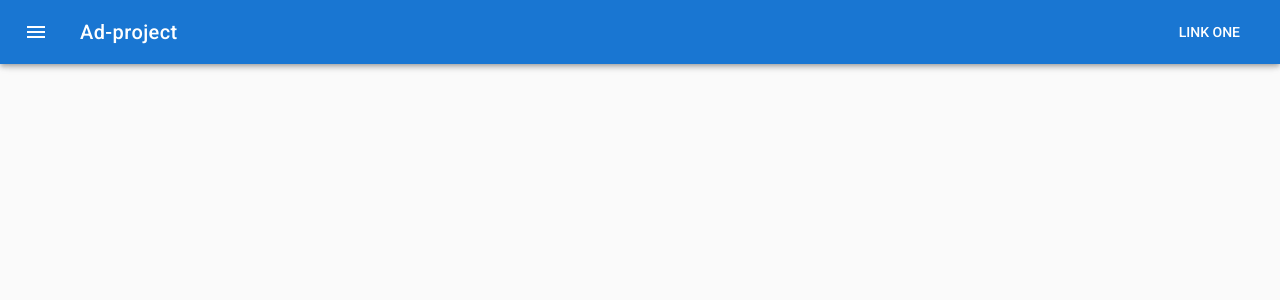
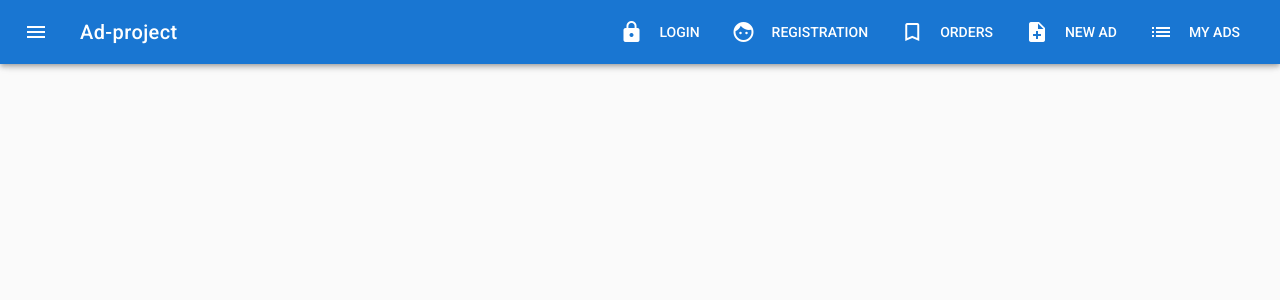
Before and after one commit to Tamtamlg/ad-project, a Vue app: page / in a window 1280 px wide. Shown: the top 300 px of the page. Built offline with nearby package versions, Linux system fonts and the light colour scheme.

Commit message:
add links

```diff
--- a/src/App.vue
+++ b/src/App.vue
@@ -1,12 +1,27 @@
 <template>
   <v-app>
-    <v-navigation-drawer app temporary></v-navigation-drawer>
+    <v-navigation-drawer app temporary v-model="drawer">
+      <v-list>
+        <v-list-tile v-for="link of links" :key="link.title" :to="link.url">
+          <v-list-tile-action>
+            <v-icon>{{link.icon}}</v-icon>
+          </v-list-tile-action>
+
+          <v-list-tile-content>
+            <v-list-tile-title v-text="link.title"></v-list-tile-title>
+          </v-list-tile-content>
+
+        </v-list-tile>
+      </v-list>
+    </v-navigation-drawer>
     <v-toolbar app dark color="primary">
-      <v-toolbar-side-icon></v-toolbar-side-icon>
+      <v-toolbar-side-icon @click="drawer = !drawer"></v-toolbar-side-icon>
       <v-toolbar-title>Ad-project</v-toolbar-title>
       <v-spacer></v-spacer>
       <v-toolbar-items class="hidden-sm-and-down">
-        <v-btn flat>Link One</v-btn>
+        <v-btn flat v-for="link of links" :key="link.title" :to="link.url">
+          <v-icon left>{{link.icon}}</v-icon>
+          {{link.title}}</v-btn>
       </v-toolbar-items>
     </v-toolbar>
     <v-content>
@@ -16,5 +31,18 @@
 </template>
 
 <script>
-export default {}
+export default {
+  data () {
+    return {
+      drawer: false,
+      links: [
+        {title: 'Login', icon: 'lock', url: '/login'},
+        {title: 'Registration', icon: 'face', url: '/registration'},
+        {title: 'Orders', icon: 'bookmark_border', url: '/orders'},
+        {title: 'New ad', icon: 'note_add', url: '/new'},
+        {title: 'My ads', icon: 'list', url: '/list'}
+      ]
+    }
+  }
+}
 </script>
```
